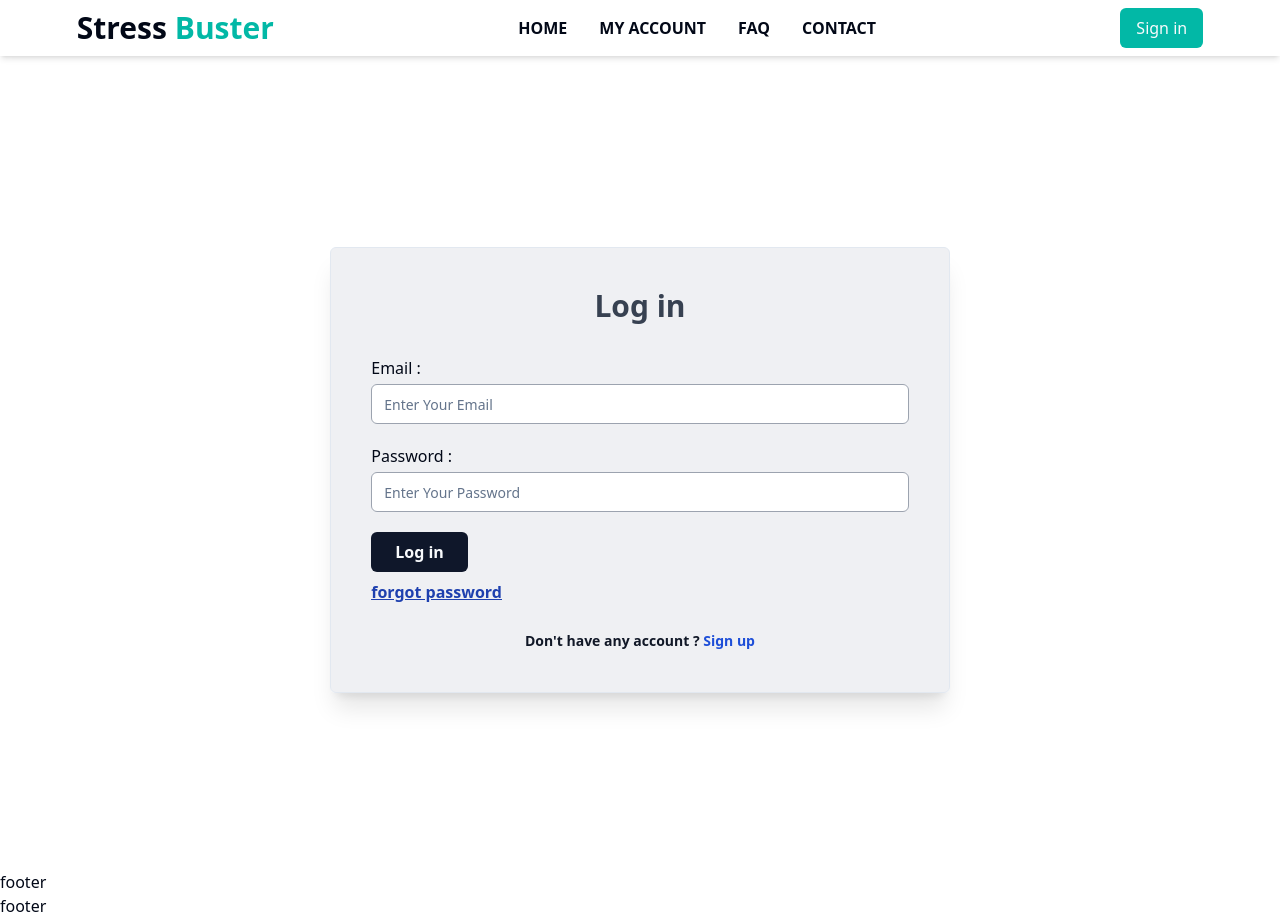
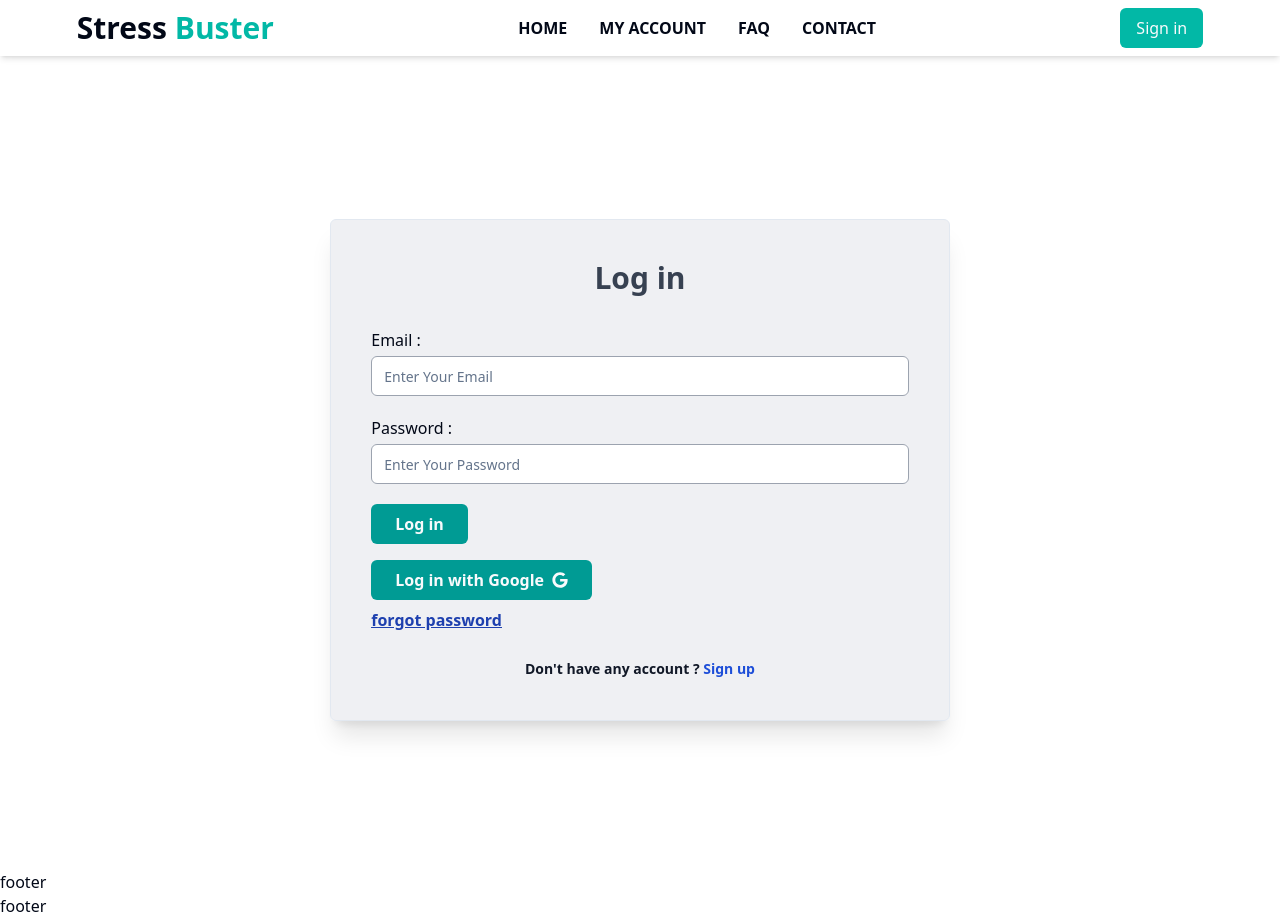
Before and after one commit to ZeroBug404/stress_buster, a React (Vite) app in the folder stress_buster_client/: page /login in a window 1280 px wide. Built offline with nearby package versions, Linux system fonts and the light colour scheme.

Commit message:
login sceleton added

```diff
--- a/stress_buster_client/src/pages/Login.tsx
+++ b/stress_buster_client/src/pages/Login.tsx
@@ -12,6 +12,7 @@ import { verifyToken } from "@/utils/verifyToken";
 import { TUser } from "@/types/globalTypes";
 import { useAppDispatch } from "@/redux/hook";
 import { setUser } from "@/redux/features/auth/auth.slice";
+import { FaGoogle } from "react-icons/fa";
 
 const Login = () => {
   const navigate = useNavigate();
@@ -96,12 +97,20 @@ const Login = () => {
 
               <Button
                 // disabled={isLoading}
-                className={`px-3 xsm:px-4 sm:px-5 md:px-6 font-semibold text-xs sm:text-sm md:text-base  active:scale-95 duration-500  `}
+                className={`px-3 xsm:px-4 sm:px-5 md:px-6 font-semibold text-xs sm:text-sm md:text-base  active:scale-95 duration-500  bg-prime100 hover:bg-prime100 `}
               >
                 Log in
               </Button>
             </ReimentForm>
             {/* form ends */}
+
+            <div className="gogoleLogin mt-4  ">
+              <Button
+                className={`px-3 xsm:px-4 sm:px-5 md:px-6 font-semibold text-xs sm:text-sm md:text-base  active:scale-95 duration-500  bg-prime100 hover:bg-prime100 `}
+              >
+                Log in with Google <FaGoogle />
+              </Button>
+            </div>
 
             <div className="forgotPassword  mt-2  font-semibold underline cursor-pointer text-blue-800 dark:text-blue-500  ">
               <Link to={"/forgotPassword"}>forgot password</Link>
--- a/stress_buster_client/src/pages/SignUp.tsx
+++ b/stress_buster_client/src/pages/SignUp.tsx
@@ -84,7 +84,7 @@ const SignUp = () => {
 
             <Button
               // disabled={isLoading}
-              className={`px-3 xsm:px-4 sm:px-5 md:px-6 font-semibold text-xs sm:text-sm md:text-base  active:scale-95 duration-500  `}
+              className={`px-3 xsm:px-4 sm:px-5 md:px-6 font-semibold text-xs sm:text-sm md:text-base  active:scale-95 duration-500 bg-prime100 hover:bg-prime100 `}
             >
               Register
             </Button>
```
